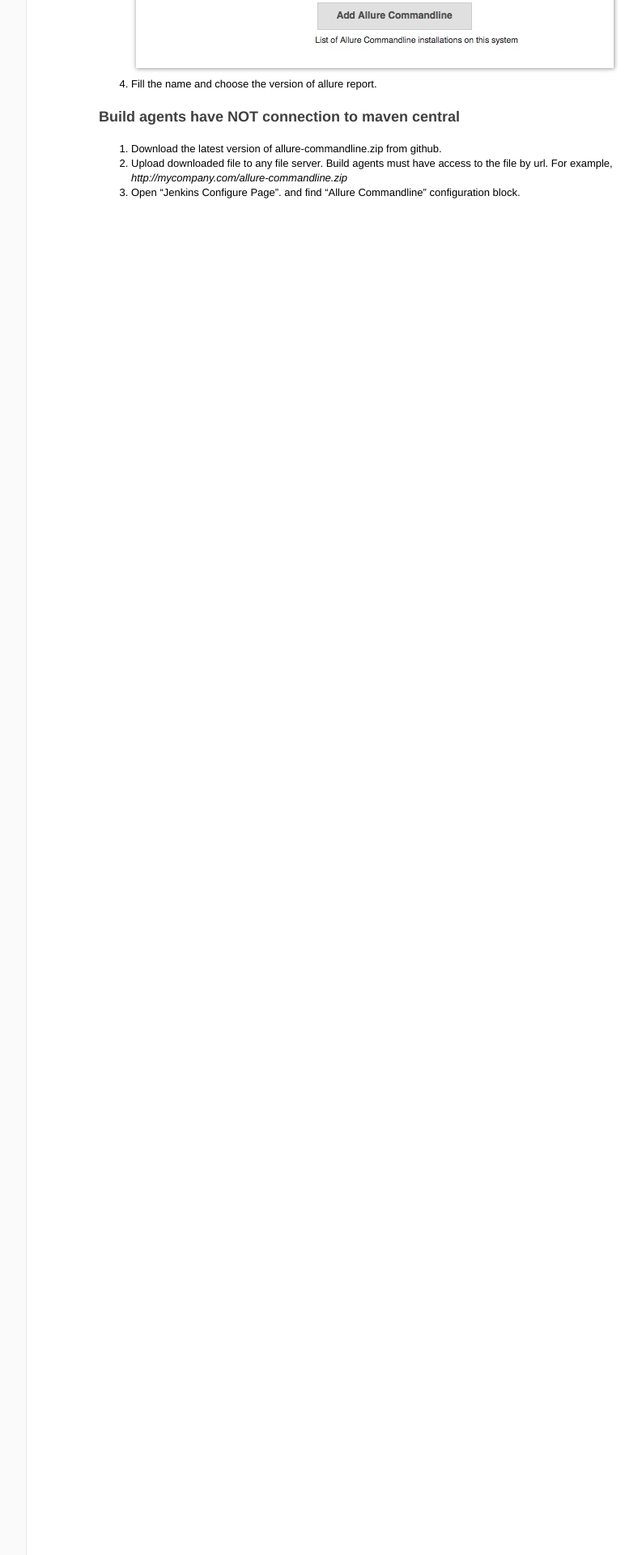
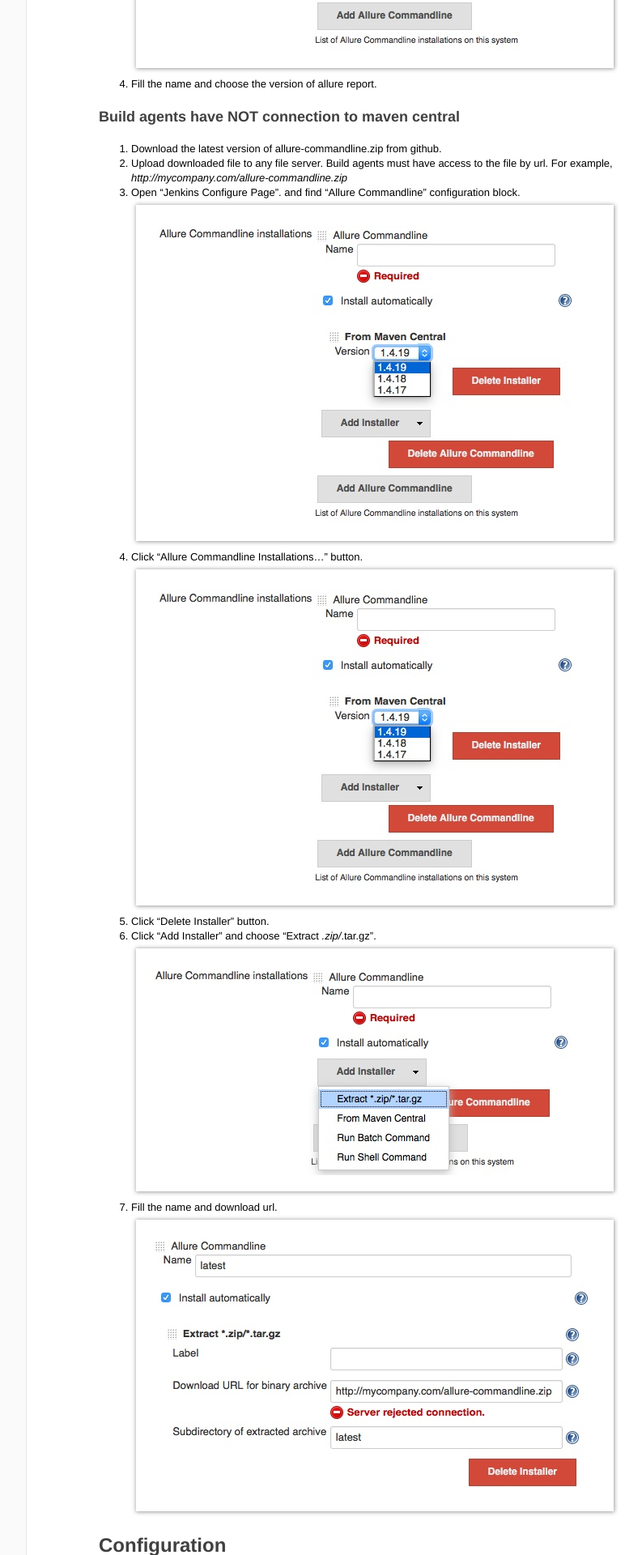
Before and after one commit to lanwen/docs.qameta.io, a Jekyll site: the page built from allure/1.4/reporting/jenkins_plugin.md, in a window 1280 px wide. Shown: the part 1348-3268 px from the top of the page at 81% size, without its empty margins (268-1061 px from the left). Built offline with Jekyll 4.4.1, drawn with Linux system fonts in a browser that asks for light colours; some of the changed text lies outside the part shown.

Commit message:
jenkins plugin docs

```diff
--- a/allure/1.4/reporting/jenkins_plugin.md
+++ b/allure/1.4/reporting/jenkins_plugin.md
@@ -6,13 +6,12 @@ version: 1.4
 ---
 
 # Allure Jenkins Plugin
-
+{{page.images}}
 ## Installation
  1. Install [Allure Plugin](https://wiki.jenkins-ci.org/display/JENKINS/Allure+Plugin) from "Plugin Manager Page".
  2. Open Plugin Advanced Settings (http://<jenkins_host>/pluginManager/advanced).
  3. Click "Check Updates" button on the bottom right corner of the page.
  4. Configure Allure Commandline from "Jenkins Configure Page".
-
 
 ![jenkins plugin install](/{{page.product}}/{{page.version}}/img/jenkins_plugin_install.jpeg)
 
@@ -38,3 +37,38 @@ You can read more about it in the [Jenkins](https://wiki.jenkins-ci.org/display/
  1. Download the latest version of allure-commandline.zip from github.
  2. Upload downloaded file to any file server. Build agents must have access to the file by url. For example, *http://mycompany.com/allure-commandline.zip*
  3. Open "Jenkins Configure Page". and find "Allure Commandline" configuration block.
+    ![install allure commandline](/{{page.product}}/{{page.version}}/img/jenkins_plugin_install_cmd.jpeg)
+ 4. Click "Allure Commandline Installations..." button.
+    ![install allure commandline](/{{page.product}}/{{page.version}}/img/jenkins_plugin_install_cmd.jpeg)
+ 5. Click "Delete Installer" button.
+ 6. Click "Add Installer" and choose "Extract *.zip/*.tar.gz".
+    ![install allure commanline](/{{page.product}}/{{page.version}}/img/jenkins_plugin_add_installer.jpeg)
+ 7. Fill the name and download url.
+    ![install allure commanline](/{{page.product}}/{{page.version}}/img/jenkins_plugin_fill_name_and_url.jpeg)
+
+## Configuration
+### Job configuration
+ 1. Open job configuration page.
+ 2. Ensure that your build generates [Allure XML files](https://github.com/allure-framework/allure-core/wiki#gathering-information-about-tests).
+ 3. Add **Allure Report** post build action.
+    ![install allure commanline](/{{page.product}}/{{page.version}}/img/jenkins_plugin_add_allure_report.jpeg)
+ 4. Configure the Allure Report.
+    ![install allure commanline](/{{page.product}}/{{page.version}}/img/jenkins_plugin_configure_allure_report.jpeg)
+
+### TMS integration
+ 1. Open Job Configure Page.
+ 2. Find Allure Report configuration section.
+ 3. Setup **allure.tests.management.pattern** property:
+    ![install allure commanline](/{{page.product}}/{{page.version}}/img/jenkins_plugin_setup_tms.jpeg)
+
+### Issue Tracker integration
+ 1. Open Job Configure Page.
+ 2. Find Allure Report configuration section.
+ 3. Setup *allure.issues.tracker.pattern* property:
+    ![install allure commanline](/{{page.product}}/{{page.version}}/img/jenkins_plugin_setup_tracker.jpeg)
+
+### Advanced Options
+ 1. Open Job Configure Page.
+ 2. Find Allure Report configuration section.
+ 3. Click "Advanced..." button if you need custom settings of commadline, jdk or build policy
+    ![install allure commanline](/{{page.product}}/{{page.version}}/img/jenkins_plugin_advanced_options.jpeg)
```
Also changed, not shown: allure/1.4/img/jenkins_plugin_add_allure_report.jpeg (added), allure/1.4/img/jenkins_plugin_add_installer.jpeg (added), allure/1.4/img/jenkins_plugin_advanced_options.jpeg (added), allure/1.4/img/jenkins_plugin_configure_allure_report.jpeg (added), allure/1.4/img/jenkins_plugin_fill_name_and_url.jpeg (added), allure/1.4/img/jenkins_plugin_setup_tms.jpeg (added), allure/1.4/img/jenkins_plugin_setup_tracker.jpeg (added).
